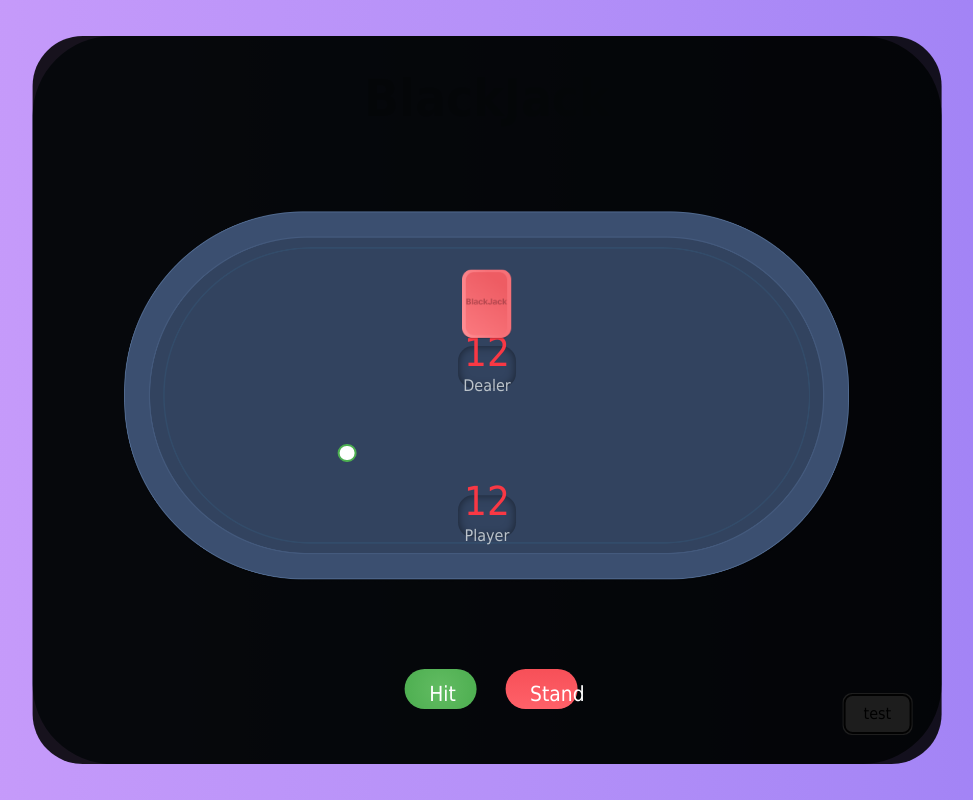
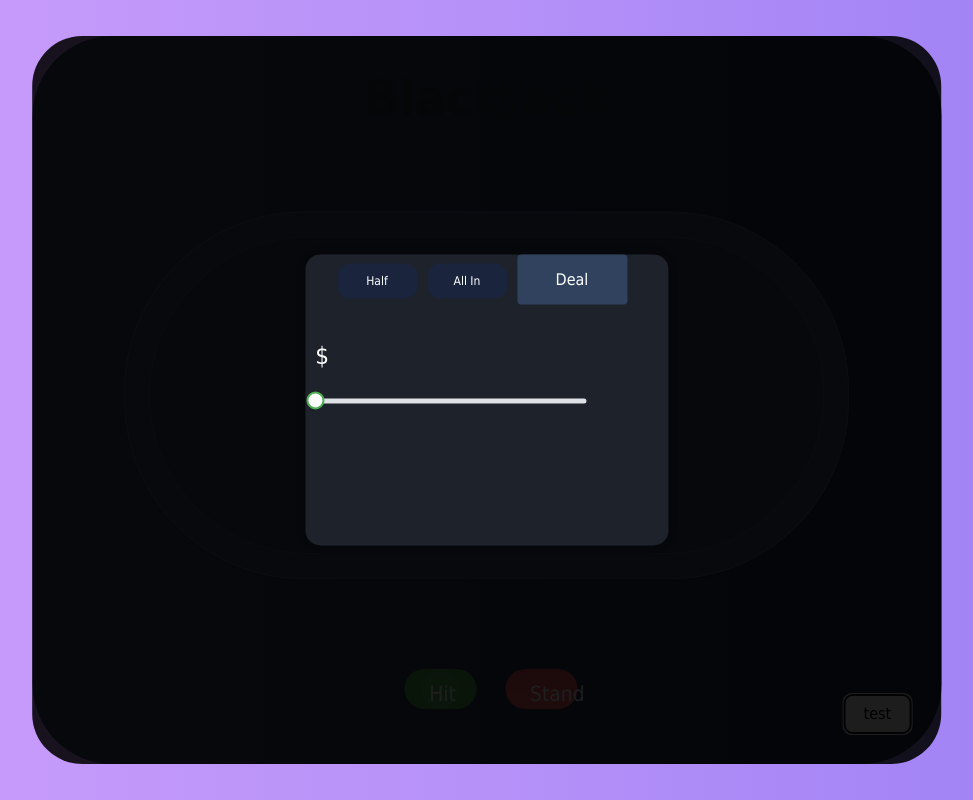
Before and after one commit to ChristopherLit/BlackJack, a React (Vite) app: page / in a window 1280 px wide. Both pictures are taken after a click on the button "test". Shown: the whole page, without its empty margins (153-1126 px from the left). Built offline with nearby package versions, Linux system fonts and the light colour scheme.

Commit message:
Changed Modal

```diff
--- a/src/App.css
+++ b/src/App.css
@@ -104,6 +104,11 @@
   height: 50px;
 }
 
+.Deal:active,
+.Deal:focus {
+  outline: none;
+}
+
 .Half {
   background-color: #1a243c;
   color: #fff;
@@ -113,6 +118,11 @@
   width: 80px;
   height: 35px;
   font-size: 75%;
+}
+
+.Half:active,
+.Half:focus {
+  outline: none;
 }
 
 
@@ -125,6 +135,11 @@
   width: 80px;
   height: 35px;
   font-size: 75%;
+}
+
+.All-In:active,
+.All-In:focus {
+  outline: none;
 }
 
 
@@ -297,3 +312,30 @@
   box-shadow: inset 0 0 10px rgba(0, 0, 0, 0.5);
 
 }
+
+.betting-window {
+  position: absolute;
+  text-align: center;
+  left: 50%;
+  bottom: 50%;
+  transform: translate(-50%, 50%);
+
+  height: 100%;
+  width: 100%;
+
+  z-index: 3;
+}
+
+.popup-container {
+  position: absolute;
+  top: 50%;
+  left: 50%;
+  transform: translate(-50%, -50%);
+  height: 40%;
+  width: 40%;
+  background-color: #1e222b;
+
+  box-shadow: 0 0 10px rgba(0, 0, 0, 0.2);
+  border-radius: 15px;
+
+}
--- a/src/Modal.jsx
+++ b/src/Modal.jsx
@@ -36,6 +36,8 @@ const Modal = ({handleClose, text}) => {
 
   return (
 
+    <div className = 'betting-window'>
+
     <Backdrop>
 
       <motion.div
@@ -49,16 +51,19 @@ const Modal = ({handleClose, text}) => {
     <ModalButton className="Half" label="Half"></ModalButton>
     <ModalButton className="All-In" label="All In"></ModalButton>
     <ModalButton className="Deal" label="Deal" onClick={handleClose}></ModalButton>
-    <div style={{ padding: "10px", width: "110%" }}>
-      <p>${value1}</p>
-      <Slider value={value1} onChange={(e) => setValue1(e.value)} />
-    </div>
+    <div style={{ padding: "10px", width: "80%", textAlign: "left" , fontSize: "150%", color: "white"  }}>
+  <p>${value1}</p>
+  <Slider style={{ width: "100%" }} value={value1} onChange={(e) => setValue1(e.value)} />
+</div>
+
   </div>
 
       </motion.div>
 
 
     </Backdrop>
+
+    </div>
 
   );
 
```
Also changed, not shown: src/Backdrop.jsx (line endings or trailing spaces).
